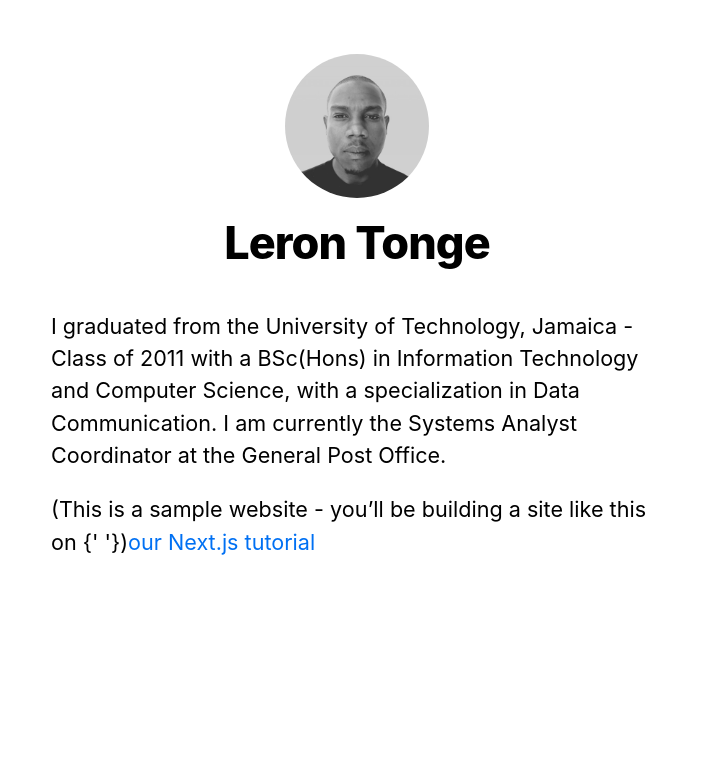
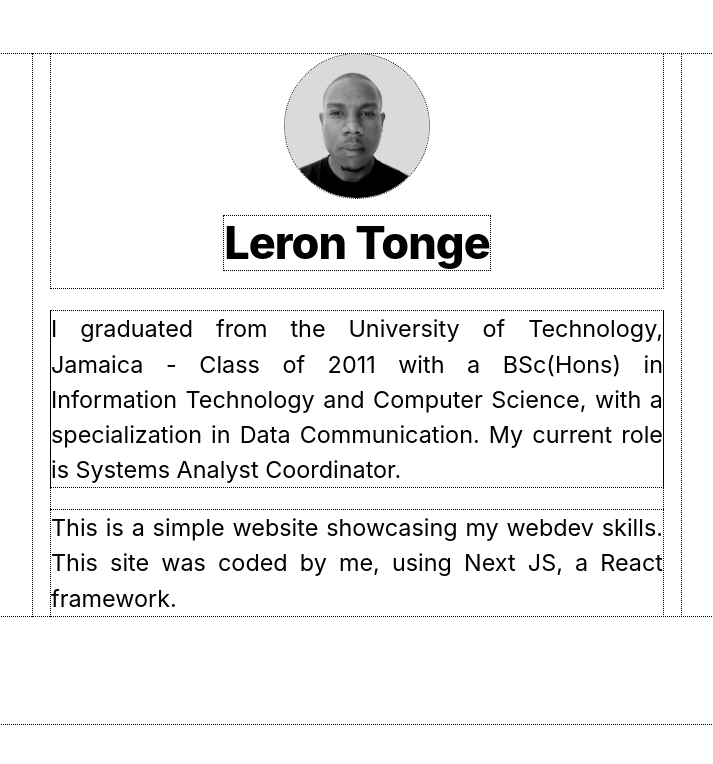
Before and after one commit to lerontonge/nextjs-blog, a Next.js app: page / in a window 1280 px wide. Shown: the top 764 px of the page, without its empty margins (283-996 px from the left). Built offline with nearby package versions, Linux system fonts and the light colour scheme.

Commit message:
so far so good

```diff
--- a/pages/index.js
+++ b/pages/index.js
@@ -10,7 +10,7 @@ export default function Home() {
       </Head>
       <section className={utilStyles.headingMd}>
         <p> {introText}</p>
-        <p>{secondaryText}<a href="https://nextjs.org/learn">our Next.js tutorial</a></p>
+        <p>{secondaryText}</p>
       </section>
     </Layout>
   );
--- a/public/introText.js
+++ b/public/introText.js
@@ -1,2 +1,2 @@
-export const introText = 'I graduated from the University of Technology, Jamaica -  Class of 2011 with a BSc(Hons) in Information Technology and Computer Science, with a specialization in Data Communication. I am currently the Systems Analyst Coordinator at the General Post Office.'
-export const secondaryText = "(This is a sample website - you’ll be building a site like this on {' '})"
+export const introText = 'I graduated from the University of Technology, Jamaica - Class of 2011 with a BSc(Hons) in Information Technology and Computer Science, with a specialization in Data Communication. My current role is Systems Analyst Coordinator.'
+export const secondaryText = "This is a simple website showcasing my webdev skills. This site was coded by me, using Next JS, a React framework."
--- a/styles/Home.module.css
+++ b/styles/Home.module.css
@@ -83,6 +83,7 @@
   height: 1em;
 }
 
+
 @media (max-width: 600px) {
   .grid {
     width: 100%;
--- a/styles/globals.css
+++ b/styles/globals.css
@@ -10,6 +10,7 @@ body {
 
 * {
   box-sizing: border-box;
+  outline: dotted black 1px;
 }
 
 a {
@@ -25,3 +26,7 @@ img {
   max-width: 100%;
   display: block;
 }
+
+p{
+  text-align: justify;
+}
--- a/styles/utils.module.css
+++ b/styles/utils.module.css
@@ -21,7 +21,7 @@
   }
 
   .headingMd {
-    font-size: 1.2rem;
+    font-size: 1.3rem;
     line-height: 1.5;
   }
 
```
Also changed, not shown: components/layout.module.css (line endings or trailing spaces), public/images/profile.jpg.
